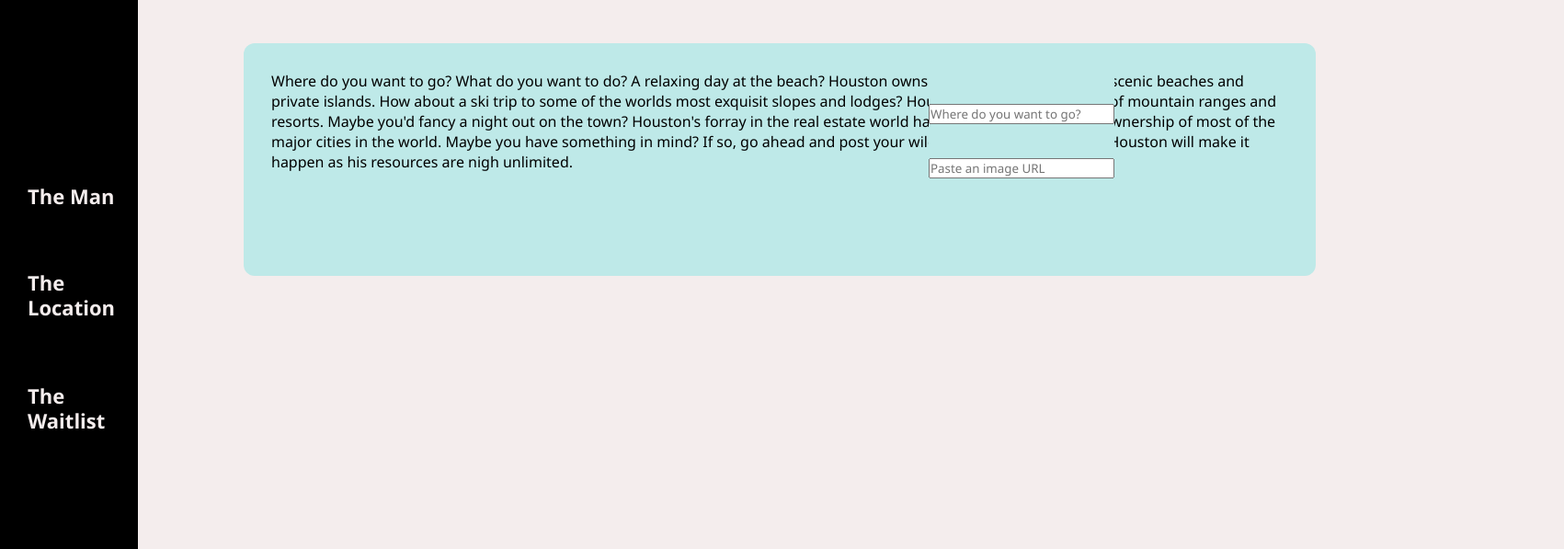
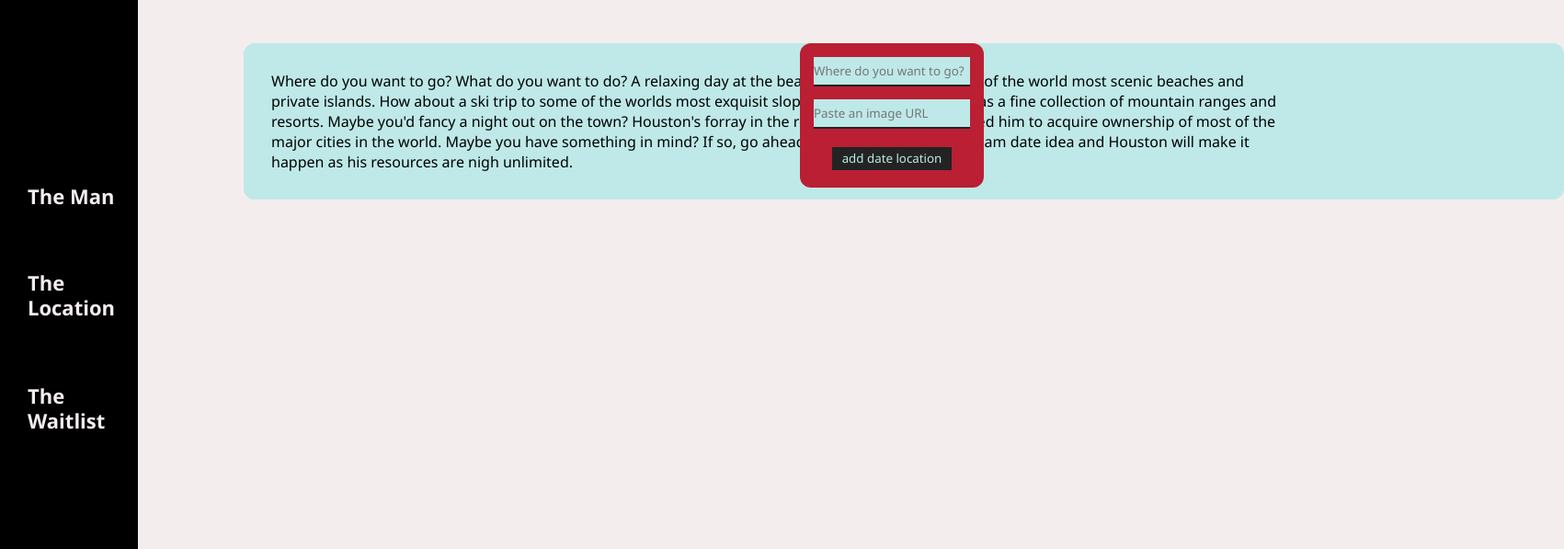
Before and after one commit to Swoopz11/hb-f24-capstone, a website: page dreamdate.html in a window 1280 px wide. Shown: the part 103-700 px from the top of the page at 92% size, 1701 px wide, since content can reach past the window. Drawn offline with nearby package versions, Linux system fonts and the light colour scheme; no server answers.

Commit message:
locations page smoothing out

```diff
--- a/destinations.js
+++ b/destinations.js
@@ -1,5 +1,5 @@
 const locationsContainer = document.getElementById('locations-container')
-// const form = document.getElementById('form')
+const form = document.getElementById('form')
 
 const baseURL = `http://localhost:5500/api/destinations`
 
--- a/dreamdate.html
+++ b/dreamdate.html
@@ -33,6 +33,7 @@
             type='text'
             id="img"
             placeholder='Paste an image URL'/>
+            <button id="addBtn">add date location</button>
     </form>
 
     <section id="locations-container"></section>
--- a/server/locationController.js
+++ b/server/locationController.js
@@ -6,7 +6,7 @@ module.exports = {
 
     deleteDestination: (req, res) => {
         let index = destinations.findIndex(elem => elem.id === +req.params.id)
-        movies.splice(index, 1)
+        destinations.splice(index, 1)
         res.status(200).send(destinations)
     },
 
--- a/styles.css
+++ b/styles.css
@@ -95,8 +95,8 @@ main {
     border-radius: 12px;
     position: absolute;
     width: 1106px;
-    height: 193px;
-    left: 265px;
+    /* height:px; */
+    left: 265px;;
     top: 150px;
     /* width: 55pc;
     height: 7pc;
@@ -104,6 +104,7 @@ main {
     top: 1pc; */
 
     padding: 30px;
+    padding-right: 300px;
     display: flex;
     flex-wrap: wrap;
     justify-content: left;
@@ -147,13 +148,15 @@ main {
 }
 
 form {
-    background-color: #BEE9E8;
+    background-color: #BA1F33;
 
     position: absolute;
-    width: px;
+    width: 200px;
     height: 157px;
-    left: 1000px;
-    top: 168px;
+    /* left: 1000px; */
+    right: 200px;
+    top: 140px;
+    border-radius: 12px;
     display: flex;
     flex-wrap: wrap;
     flex-direction: column;
@@ -161,3 +164,31 @@ form {
     align-items: center;
     margin: 10px;
 }
+
+input[type='text'] {
+    width: 85%;
+    height: 30px;
+    border: none;
+    border-bottom: 2px solid #232323;
+    color: #232323;
+    background-color: #BEE9E8;
+}
+
+button {
+    background-color: #232323;
+    width: 75px;
+    height: 25px;
+    color: #BEE9E8;
+    border: none;
+    margin: 5px;
+
+}
+
+#addBtn {
+    background-color: #232323;
+    width: 130px;
+    height: 25px;
+    color: #BEE9E8;
+    border: none;
+    margin: 5px;
+}
```
Also changed, not shown: server/index.js (+4 -4 lines).
